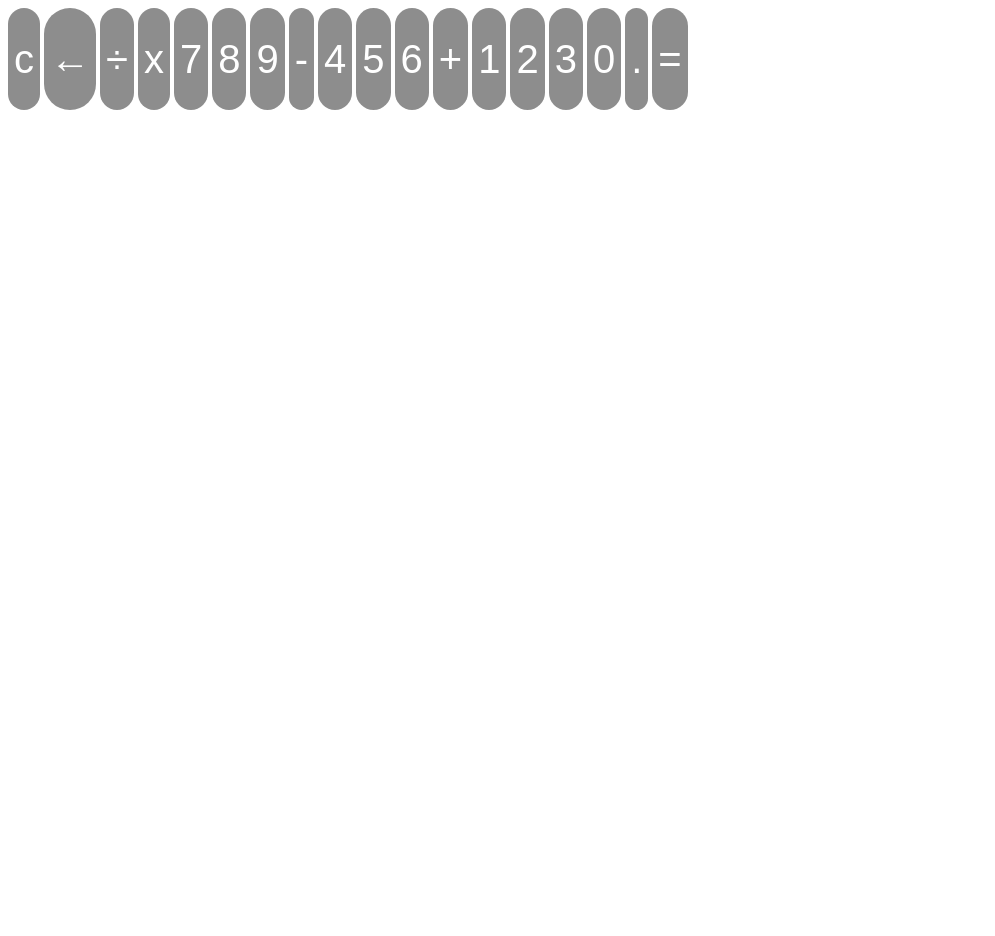
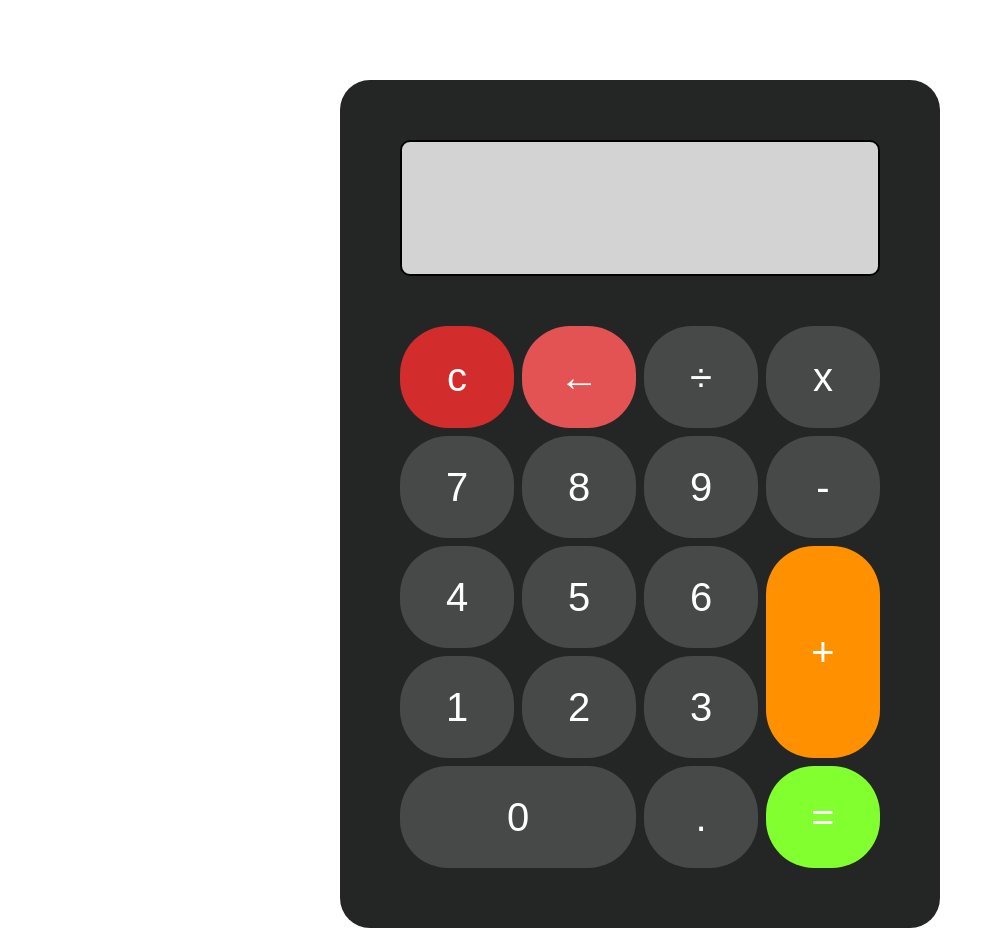
Before and after one commit to Nick-Bos/Calculator-Project, a plain HTML site: page index.html in a window 1280 px wide. Shown: the whole page, without its empty margins (0-995 px from the left). Before the commit the page ends 800 px from the top, so only its background shows below. Drawn offline with Linux system fonts and the light colour scheme.

Commit message:
refactor: :art: Changed css selectors from class to Id to suit html changes

```diff
--- a/styles.css
+++ b/styles.css
@@ -1,15 +1,14 @@
-.container{
+#container{
     max-width: 600px;
     margin: 10vh auto 0 auto;
 }
-
-.calculator-body{
+#calculator-body{
     background-color: rgb(36, 38, 38);
     padding: 60px;
     border-radius: 30px;
 }
 
-.calc-display{
+#calc-display{
     border: solid 2px rgb(0, 0, 0);
     border-radius: 10px;
     background-color: lightgray;
@@ -17,11 +16,12 @@
     line-height: 100px;
     height: 100px;
     padding: 16px 8px;
-    font-size: 25px;
+    font-size: 70px;
+    font-family: Impact, 'Arial Narrow Bold', sans-serif;
     margin-bottom: 50px;
 }
 
-.buttons{
+#buttons{
     display: grid;
     grid-template-columns: 1fr 1fr 1fr 1fr;
     grid-row-gap: 8px;
@@ -40,11 +40,11 @@ button{
     cursor: pointer;
 }
 
-.equals-btn{
+#equals-btn{
     background-color: rgb(130, 255, 47);
 }
 
-.add-btn{
+#add-btn{
     color: white;
     font-size: 40px;
     grid-row-start: 3;
@@ -52,19 +52,19 @@ button{
     grid-column-end: 5;
 }
 
-.add-btn, .minus-btn, .multiply-btn, .divid-btn {
+#add-btn, .minus-btn, .multiply-btn, .divid-btn {
     background-color: rgb(255, 145, 0)
 }
-.clear-btn{
+#clear-btn{
     background-color: rgb(211, 44, 44);
 }
 
-.bkspc-btn{
+#bkspc-btn{
     background-color: rgb(227, 83, 83);
 }
 
 
-.zero-btn{
+#zero-btn{
     grid-column-start: 1;
     grid-column-end: 3;
 }
```
